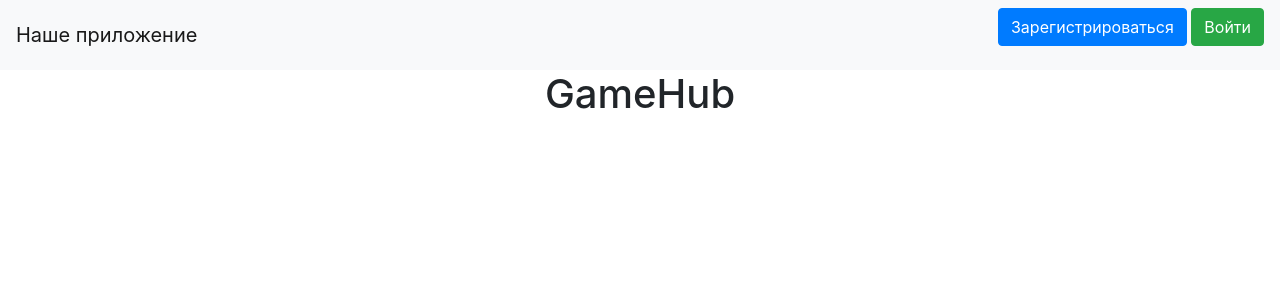
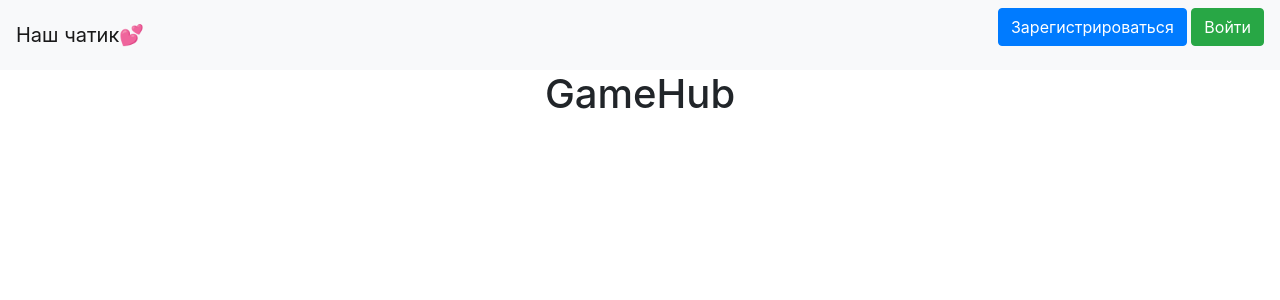
Before and after one commit to kartonnn/PyWeb, a Flask app: page / in a window 1280 px wide. Shown: the top 300 px of the page. Run offline with Flask 3, Linux system fonts and the light colour scheme; data that the repository does not hold is empty; some libraries are stand-ins or nearby versions.

Commit message:
Update base.html

```diff
--- a/templates/base.html
+++ b/templates/base.html
@@ -12,7 +12,7 @@
 <body>
 <header>
     <nav class="navbar navbar-light bg-light">
-        <a class="navbar-brand" href="#">Наше приложение</a>
+        <a class="navbar-brand" href='/chat'>Наш чатик💕</a>
         {% if current_user.is_authenticated %}
                 <a class="navbar-brand" href="/logout">{{ current_user.name}}</a>
                 <a href="news" class="btn btn-secondary">Добавить новость</a>
```
